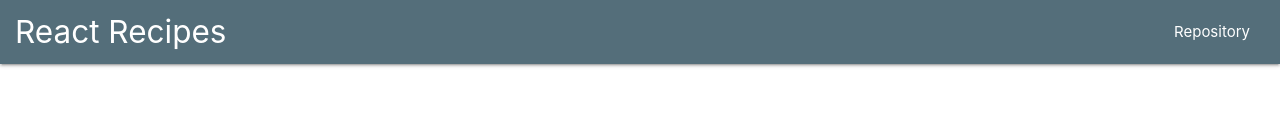
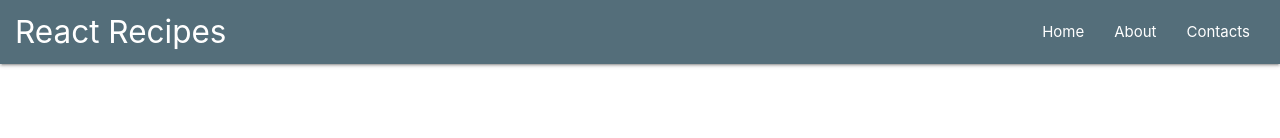
Before and after one commit to git-dmitriy/react-recipes, a React (Create React App) app: page / in a window 1280 px wide. Shown: the top 138 px of the page. Built offline with nearby package versions, Linux system fonts and the light colour scheme.

Commit message:
Use Link component

```diff
--- a/src/App.js
+++ b/src/App.js
@@ -11,18 +11,18 @@
 function App() {
   return (
     <>
-      <Header />
-      <main className='container content'>
-        <Router>
+      <Router>
+        <Header />
+        <main className='container content'>
           <Switch>
             <Route exact path='/' component={Home} />
             <Route path='/about' component={About} />
             <Route path='/contacts' component={Contacts} />
             <Route component={NotFound} />
           </Switch>
-        </Router>
-      </main>
-      <Footer />
+        </main>
+        <Footer />
+      </Router>
     </>
   );
 }
--- a/src/components/layout/Header.jsx
+++ b/src/components/layout/Header.jsx
@@ -1,16 +1,24 @@
+import { Link } from 'react-router-dom';
+
 export function Header() {
   return (
     <nav className='#546e7a blue-grey darken-1'>
       <div className='nav-wrapper'>
-        <a href='#' className='brand-logo'>
+        <Link to='/' className='brand-logo'>
           React Recipes
-        </a>
+        </Link>
         <ul id='nav-mobile' className='right hide-on-med-and-down'>
           <li>
-            <a href='#!'>Repository</a>
+            <Link to='/'>Home</Link>
+          </li>
+          <li>
+            <Link to='/about'>About</Link>
+          </li>
+          <li>
+            <Link to='/contacts'>Contacts</Link>
           </li>
         </ul>
       </div>
     </nav>
-  )
+  );
 }
```
